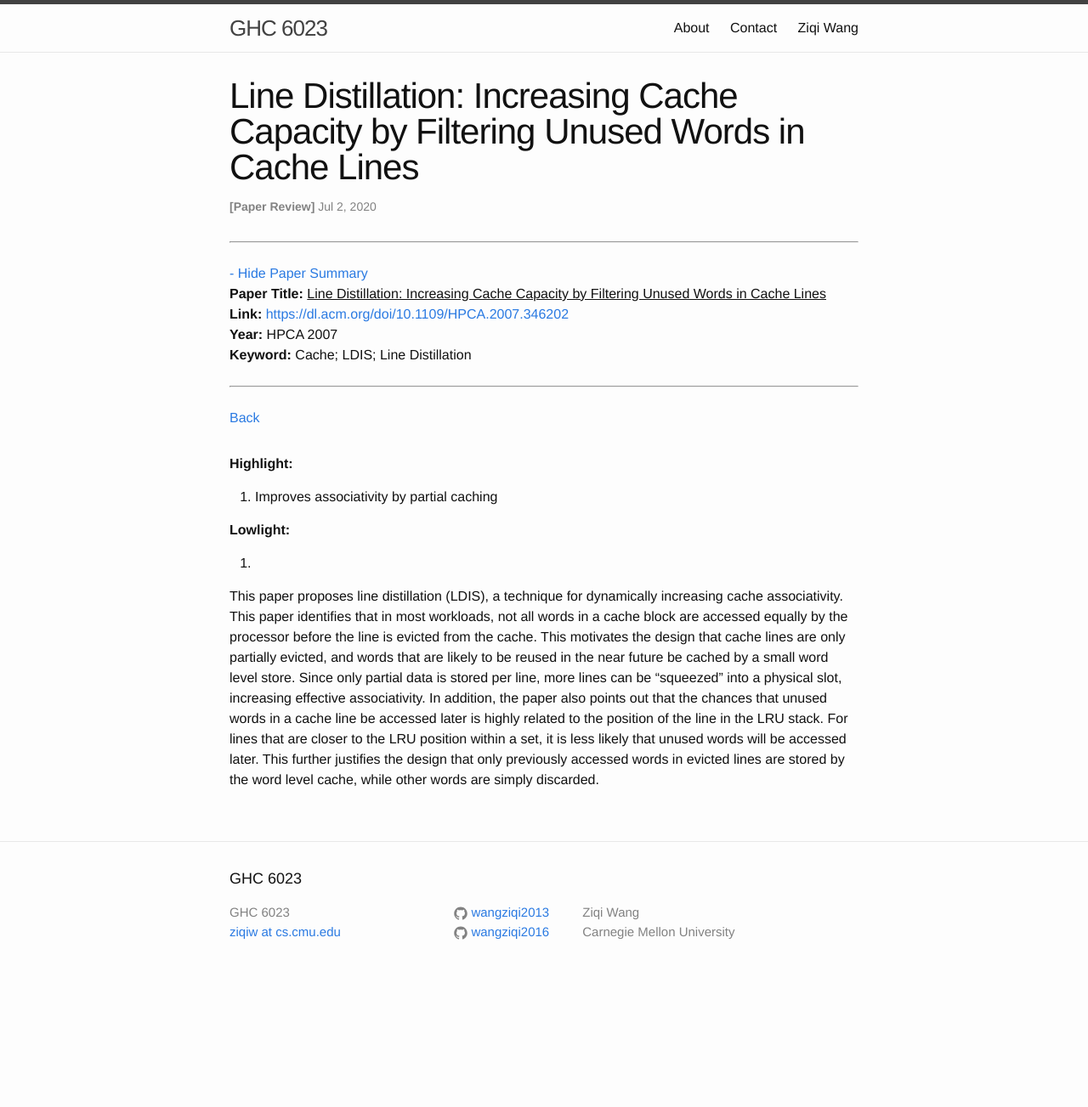
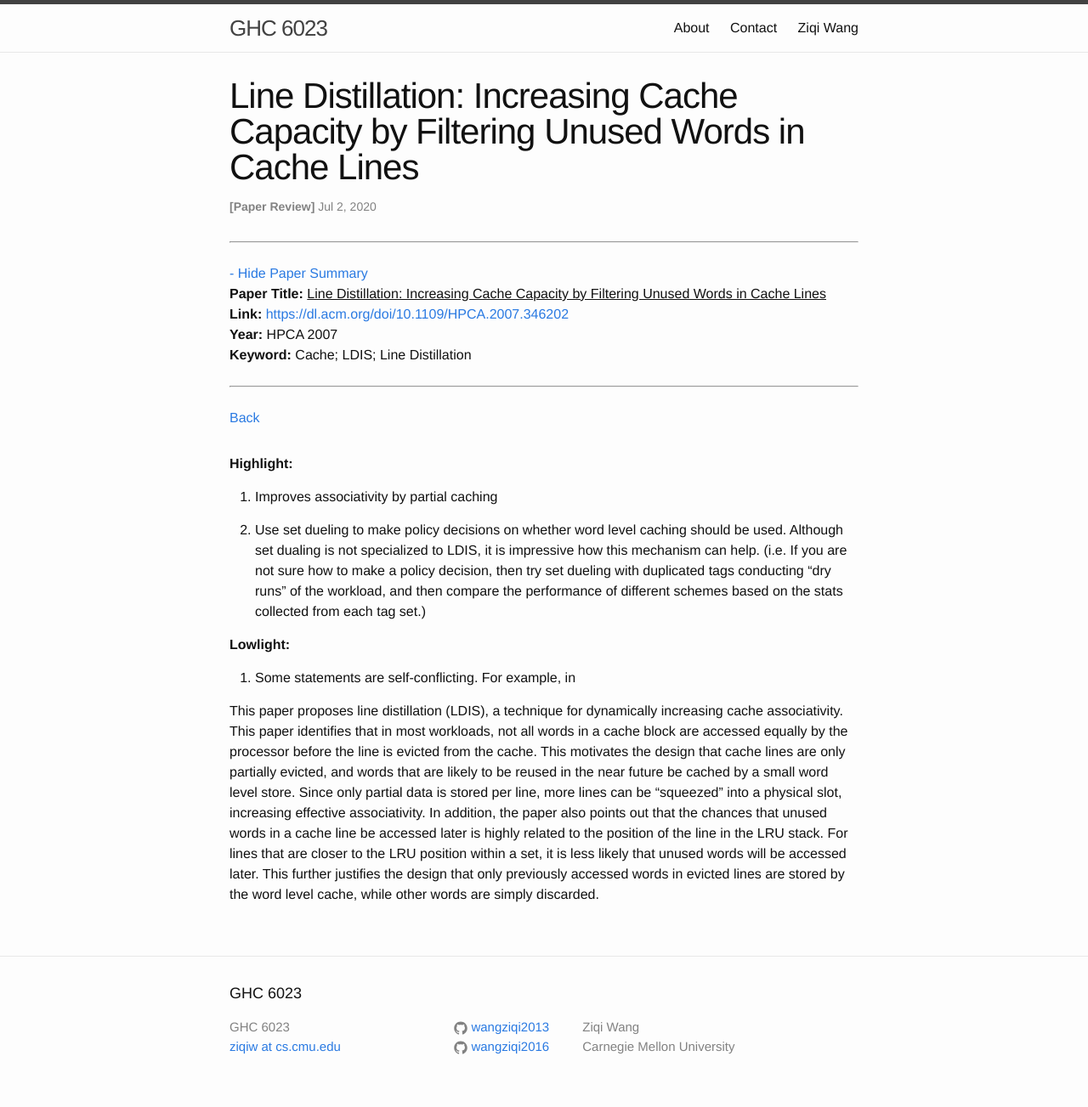
Before and after one commit to wangziqi2013/wangziqi2013.github.io, a Jekyll site: the page built from _posts/2020-07-02-ldis.markdown, in a window 1280 px wide. Shown: the whole page at 85% size. Built offline with Jekyll 4.4.1, drawn with Linux system fonts in a browser that asks for light colours; before the commit the page ends 1168 px from its top, so only the background shows below that.

Commit message:
Adding highlight

```diff
--- a/_posts/2020-07-02-ldis.markdown
+++ b/_posts/2020-07-02-ldis.markdown
@@ -17,9 +17,15 @@ version_mgmt:
 
 1. Improves associativity by partial caching
 
+2. Use set dueling to make policy decisions on whether word level caching should be used. Although set dualing is not
+   specialized to LDIS, it is impressive how this mechanism can help.
+   (i.e. If you are not sure how to make a policy decision, then try set dueling with duplicated tags conducting "dry
+   runs" of the workload, and then compare the performance of different schemes based on the stats collected from each
+   tag set.)
+
 **Lowlight:**
 
-1.
+1. Some statements are self-conflicting. For example, in
 
 This paper proposes line distillation (LDIS), a technique for dynamically increasing cache associativity.
 This paper identifies that in most workloads, not all words in a cache block are accessed equally by the processor before
```
